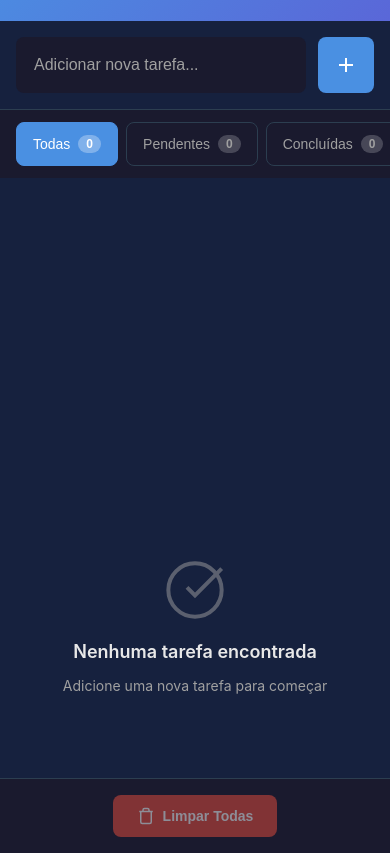
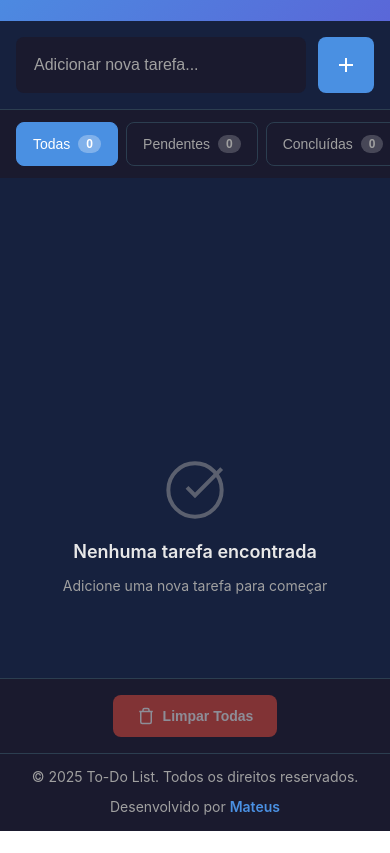
Before and after one commit to dev-mateus/to-do-list, a plain HTML site: page index.html in a window 390 px wide. Shown: the part 73-926 px from the top of the page. After the commit the page ends 904 px from the top, so only its background shows below. Drawn offline with Linux system fonts and the light colour scheme.

Commit message:
Adicionar footer com copyright e ajustar altura responsiva da lista

```diff
--- a/index.html
+++ b/index.html
@@ -114,6 +114,17 @@
                 Limpar Todas
             </button>
         </footer>
+
+        <!-- Footer Copyright -->
+        <footer class="footer">
+            <p class="footer__copyright">© 2025 To-Do List. Todos os direitos reservados.</p>
+            <p class="footer__author">
+                Desenvolvido por
+                <a href="https://github.com/dev-mateus" target="_blank" rel="noopener noreferrer" class="footer__link">
+                    Mateus
+                </a>
+            </p>
+        </footer>
     </div>
 
     <!-- Scripts -->
--- a/style.css
+++ b/style.css
@@ -264,8 +264,8 @@ body {
 /* ===== Task List ===== */
 .tasks {
     padding: var(--spacing-lg);
-    min-height: 300px;
-    max-height: 500px;
+    min-height: 200px;
+    max-height: calc(100vh - 520px);
     overflow-y: auto;
 }
 
@@ -468,6 +468,43 @@ body {
     box-shadow: none;
 }
 
+/* ===== Footer Copyright ===== */
+.footer {
+    padding: var(--spacing-md) var(--spacing-lg);
+    background: var(--color-background);
+    border-top: 1px solid var(--color-border);
+    text-align: center;
+}
+
+.footer__copyright {
+    font-size: var(--font-size-sm);
+    color: var(--color-text-secondary);
+    margin-bottom: var(--spacing-xs);
+}
+
+.footer__author {
+    font-size: var(--font-size-sm);
+    color: var(--color-text-secondary);
+}
+
+.footer__link {
+    color: var(--color-accent);
+    text-decoration: none;
+    font-weight: 600;
+    transition: all var(--transition-base);
+}
+
+.footer__link:hover {
+    color: var(--color-accent-hover);
+    text-decoration: underline;
+}
+
+.footer__link:focus-visible {
+    outline: 2px solid var(--color-accent);
+    outline-offset: 2px;
+    border-radius: var(--radius-sm);
+}
+
 /* ===== Responsive Design ===== */
 @media (max-width: 640px) {
     body {
@@ -498,6 +535,14 @@ body {
     }
 
     .task {
+        padding: var(--spacing-sm) var(--spacing-md);
+    }
+
+    .tasks {
+        max-height: calc(100vh - 480px);
+    }
+
+    .footer {
         padding: var(--spacing-sm) var(--spacing-md);
     }
 }
```
